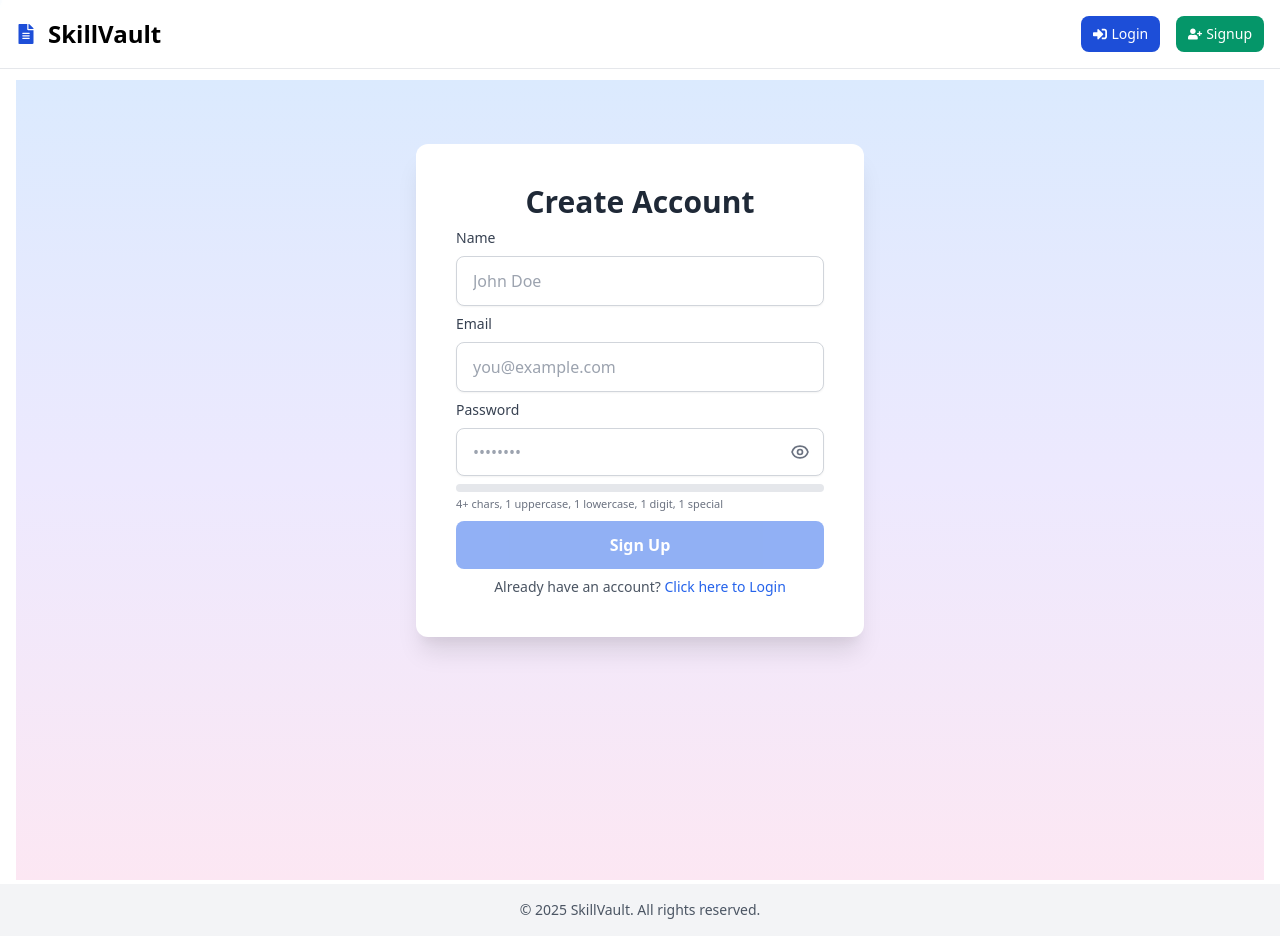
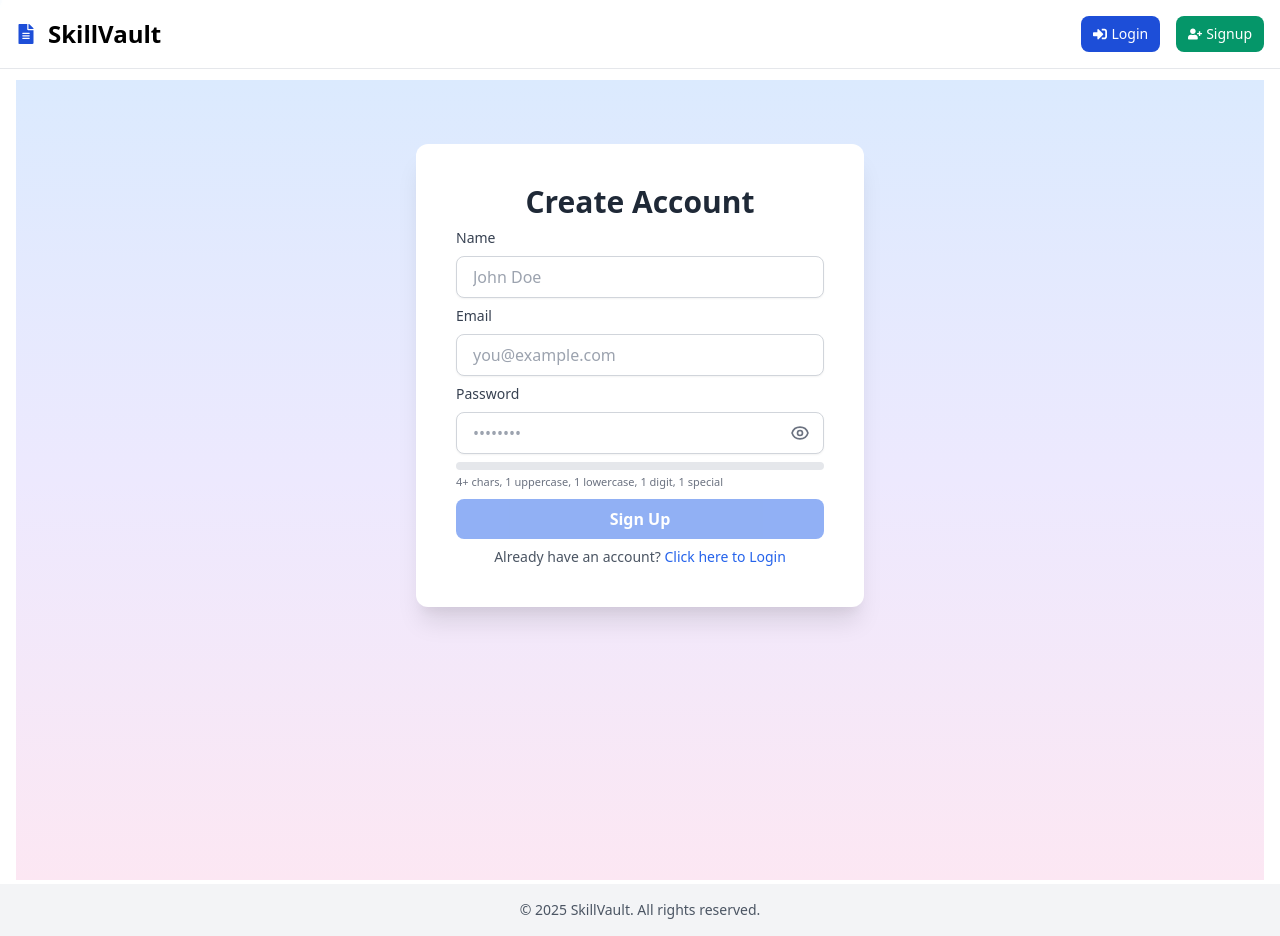
Before and after one commit to Manish2521/skillvault, a React (Vite) app: page /signup in a window 1280 px wide. Built offline with nearby package versions, Linux system fonts and the light colour scheme; no server answers.

Commit message:
Input fields layout changed

```diff
--- a/src/pages/Signup.jsx
+++ b/src/pages/Signup.jsx
@@ -125,7 +125,7 @@ export default function Signup() {
             placeholder="John Doe"
             value={formData.name}
             onChange={handleChange}
-            className="w-full px-4 py-3 rounded-lg shadow-sm border border-gray-300 focus:outline-none focus:ring-2 focus:ring-blue-500 transition"
+            className="w-full px-4 py-2 rounded-lg shadow-sm border border-gray-300 focus:outline-none focus:ring-2 focus:ring-blue-500 transition"
             required
         />
         </div>
@@ -142,7 +142,7 @@ export default function Signup() {
             placeholder="you@example.com"
             value={formData.email}
             onChange={handleChange}
-            className={`w-full px-4 py-3 rounded-lg shadow-sm border ${
+            className={`w-full px-4 py-2 rounded-lg shadow-sm border ${
               formData.email && !emailValid ? "border-red-400" : "border-gray-300"
             } focus:outline-none focus:ring-2 focus:ring-blue-500 transition`}
             required
@@ -167,7 +167,7 @@ export default function Signup() {
             placeholder="••••••••"
             value={formData.password}
             onChange={handleChange}
-            className="w-full px-4 py-3 h-12 rounded-lg shadow-sm border border-gray-300 focus:outline-none focus:ring-2 focus:ring-blue-500 transition pr-12 leading-6"
+            className="w-full px-4 py-2 rounded-lg shadow-sm border border-gray-300 focus:outline-none focus:ring-2 focus:ring-blue-500 transition pr-12 leading-6"
             required
             />
             <button
@@ -214,7 +214,7 @@ export default function Signup() {
         <button
           type="submit"
           disabled={loading || !emailValid || !formData.name.trim() || passwordStrength < 4}
-          className="w-full bg-blue-600 text-white py-3 rounded-lg font-semibold hover:bg-blue-700 disabled:opacity-50 transition"
+          className="w-full bg-blue-600 text-white py-2 rounded-lg font-semibold hover:bg-blue-700 disabled:opacity-50 transition"
         >
           {loading ? "Please wait…" : "Sign Up"}
         </button>
```
